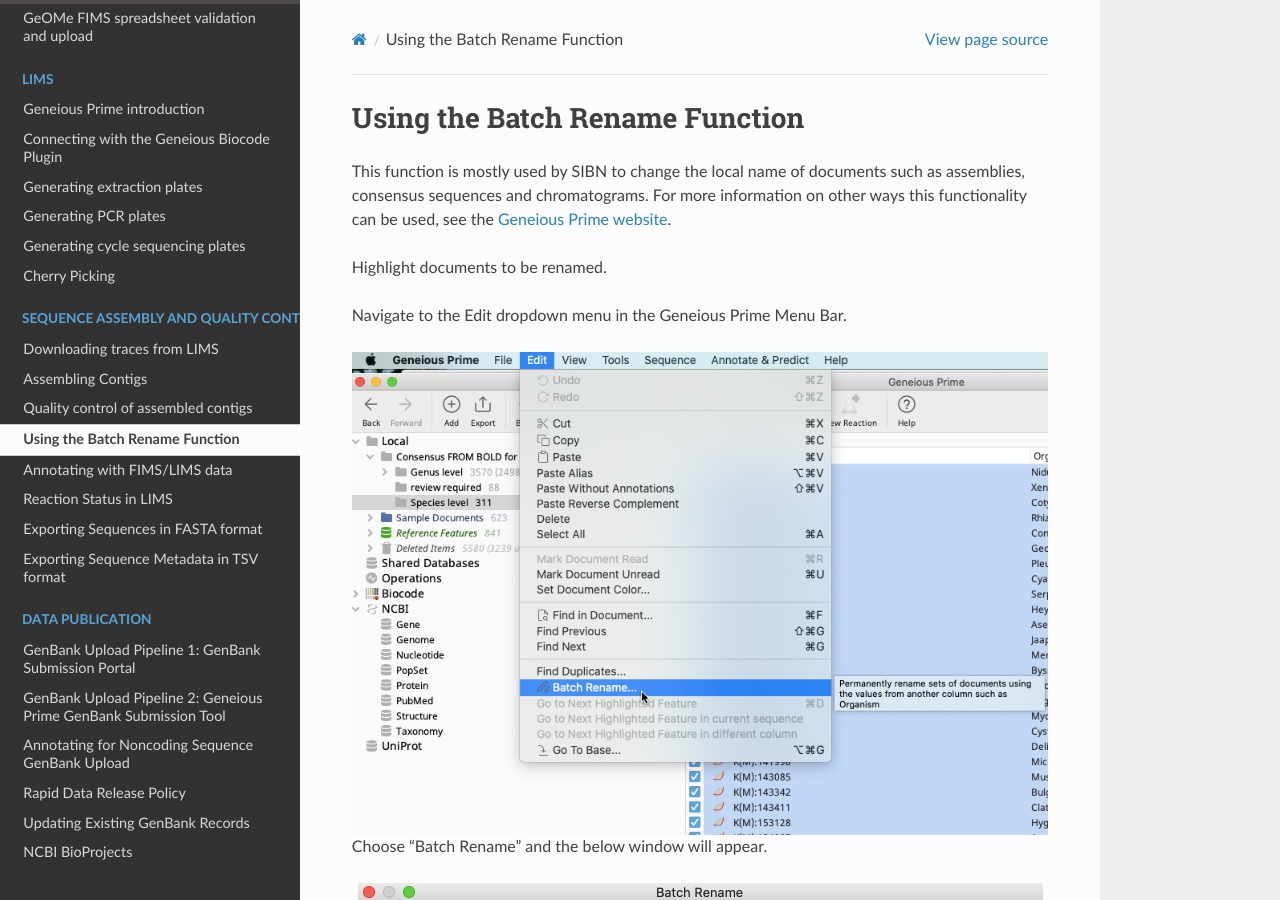
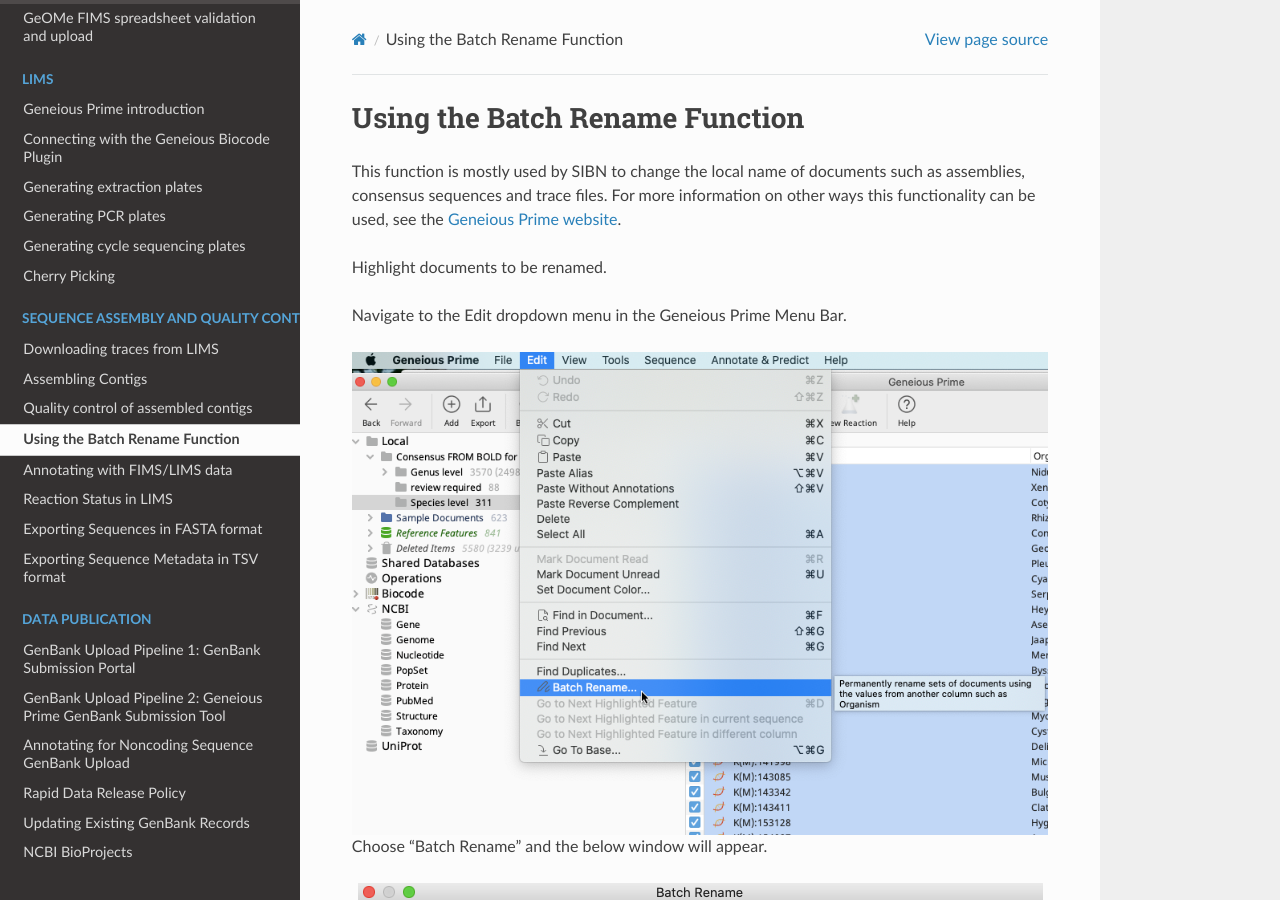
Before and after one commit to SIBarcodeNetwork/ReadtheDocsMaster, a Sphinx documentation site: the page built from Docs/batch_rename.rst, in a window 1280 px wide and 900 px high. Built offline with Sphinx 7.4.7 and the Read the Docs theme 2.0.0, drawn with Linux system fonts in a browser that asks for light colours.

Commit message:
Update batch_rename.rst

```diff
--- a/Docs/batch_rename.rst
+++ b/Docs/batch_rename.rst
@@ -3,7 +3,7 @@
 Using the Batch Rename Function
 ===============================
 
-This function is mostly used by SIBN to change the local name of documents such as assemblies, consensus sequences and chromatograms. For more information on other ways this functionality can be used, see the `Geneious Prime website <https://www.geneious.com/prime/>`_.
+This function is mostly used by SIBN to change the local name of documents such as assemblies, consensus sequences and trace files. For more information on other ways this functionality can be used, see the `Geneious Prime website <https://www.geneious.com/prime/>`_.
 
 Highlight documents to be renamed.
 
```
